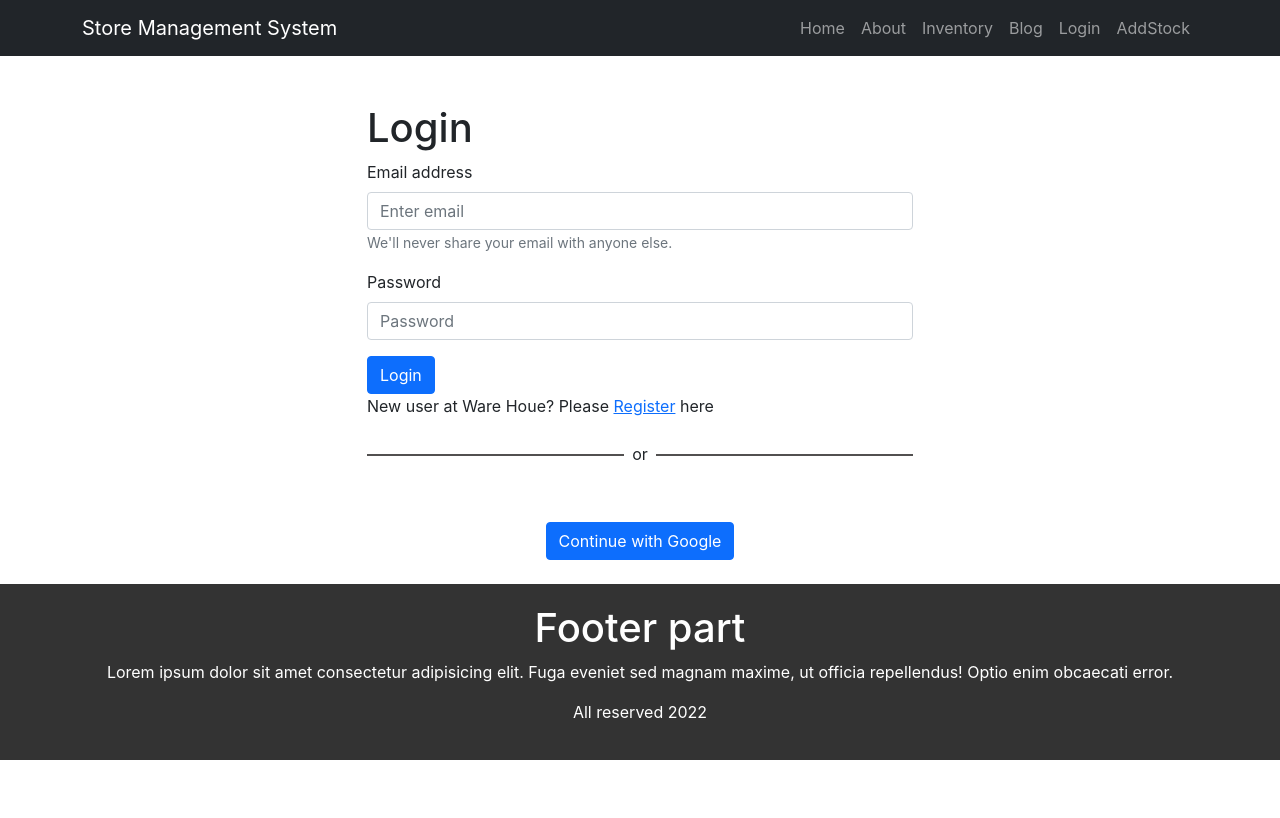
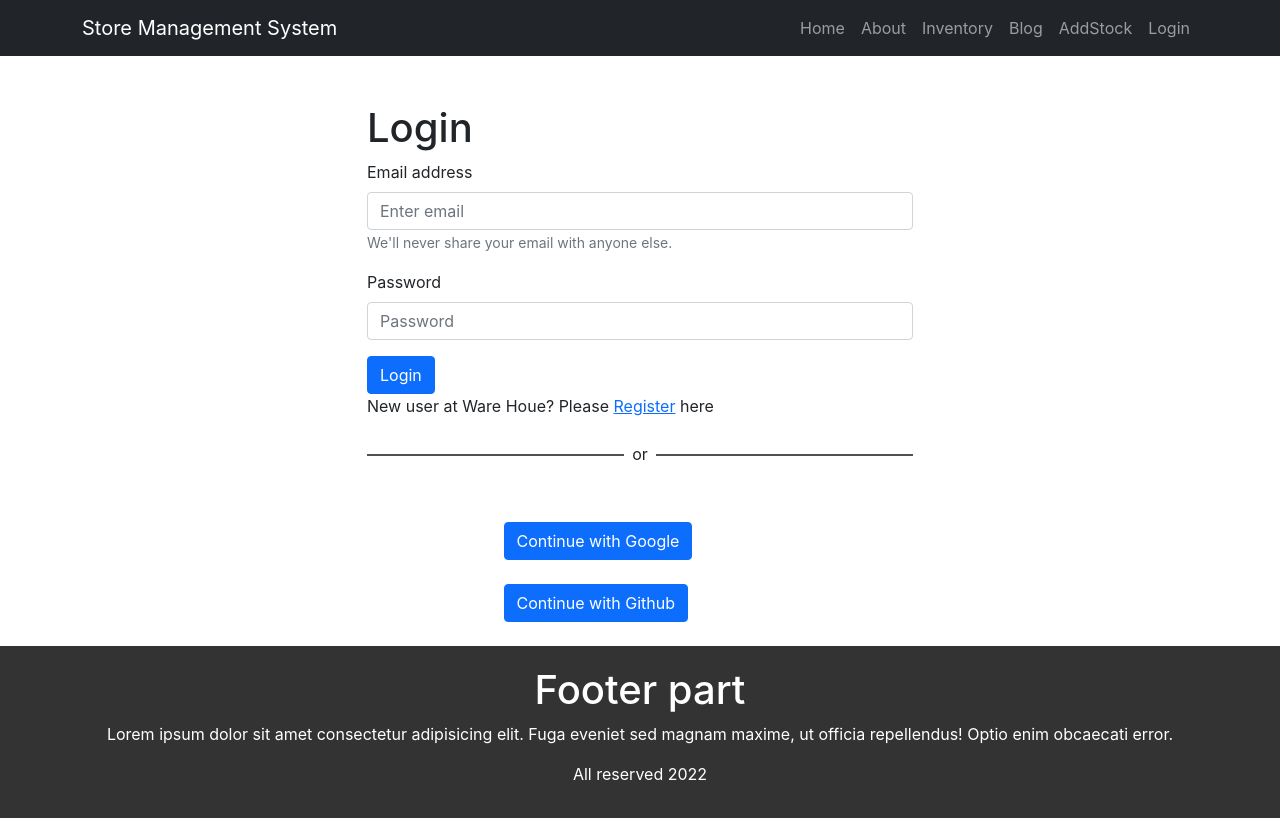
Before and after one commit to sujoncham/grocery-store-client, a React (Create React App) app: page /login in a window 1280 px wide. Shown: the top 818 px of the page. Built offline with nearby package versions, Linux system fonts and the light colour scheme; no server answers.

Commit message:
social login authenticate

```diff
--- a/public/index.html
+++ b/public/index.html
@@ -11,7 +11,7 @@
 
   <link rel="manifest" href="%PUBLIC_URL%/manifest.json" />
 
-  <title>Electronic Ware House</title>
+  <title>Grocery Ware House</title>
 </head>
 
 <body>
--- a/src/Firebase/Firebase.init.js
+++ b/src/Firebase/Firebase.init.js
@@ -0,0 +1,22 @@
+// Import the functions you need from the SDKs you need
+import { initializeApp } from "firebase/app";
+import { getAuth } from "firebase/auth";
+// TODO: Add SDKs for Firebase products that you want to use
+// https://firebase.google.com/docs/web/setup#available-libraries
+
+// Your web app's Firebase configuration
+const firebaseConfig = {
+  apiKey: "AIzaSyAep9V6fcWCkHUd-fMiCZyFWl8FSTvXgJQ",
+  authDomain: "warehouse-management-ser-f94b6.firebaseapp.com",
+  projectId: "warehouse-management-ser-f94b6",
+  storageBucket: "warehouse-management-ser-f94b6.appspot.com",
+  messagingSenderId: "825815686161",
+  appId: "1:825815686161:web:8501ab0dfe3aa800f925b0"
+};
+
+// Initialize Firebase
+const app = initializeApp(firebaseConfig);
+
+const auth = getAuth(app);
+
+export default auth;
--- a/src/components/AddStock/UpdateStock.js
+++ b/src/components/AddStock/UpdateStock.js
@@ -1,11 +1,14 @@
 import React from 'react';
-import { useParams } from 'react-router-dom';
+import { Link, useParams } from 'react-router-dom';
 
 const UpdateStock = () => {
     const {inventoryId} = useParams();
     return (
-        <div>
+        <div className='w-50 mx-auto'>
             <h1>Stock Updates : {inventoryId}</h1>
+            <Link to="/stockList">
+            <button className='btn btn-primary'>UpdateStock</button>
+            </Link>
         </div>
     );
 };
--- a/src/components/AuthenLogin/Login.js
+++ b/src/components/AuthenLogin/Login.js
@@ -1,19 +1,56 @@
-import React from 'react';
+import React, { useState } from 'react';
 import { Button, Form } from 'react-bootstrap';
-import { Link } from 'react-router-dom';
+import { useSignInWithEmailAndPassword } from 'react-firebase-hooks/auth';
+import { Link, useLocation, useNavigate } from 'react-router-dom';
+import auth from '../../Firebase/Firebase.init';
 import './Authenticate.css';
 import SocialLogin from './SocialLogin';
 
 const Login = () => {
+    const [email, setEmail] = useState('');
+    const [password, setPassord] = useState('');
+    const navigate = useNavigate();
+    const location = useLocation();
+    const [
+        signInWithEmailAndPassword,
+        user,
+        loading,
+        error,
+      ] = useSignInWithEmailAndPassword(auth);
+
+      let from = location.state?.from.pathName || '/';
+
+    let errorHandle;
+    if (error) {
+        errorHandle = <p className='text-danger'>Error: {error.message}</p>
+      }
+      if (loading) {
+        return <p>Loading...</p>;
+      }
+
+      if(user){
+        navigate(from, {replace:true});
+
+      }
+
+      const handleLoginSubmit = event =>{
+        const email = event.target.email.value;
+        const password = event.target.password.value;
+        signInWithEmailAndPassword(email, password)
+
+      }
+
     return (
         <div className='container mt-5'>
         <div className='row'>
-        <div class="col-md-6 offset-md-3">
+        <div className="col-md-6 offset-md-3">
             <h1>Login</h1>
-            <Form>
+            {loading}
+            {errorHandle}
+            <Form onSubmit={handleLoginSubmit}>
                 <Form.Group className="mb-3" controlId="formBasicEmail">
                     <Form.Label>Email address</Form.Label>
-                    <Form.Control type="email" placeholder="Enter email" />
+                    <Form.Control type="email" name='email' placeholder="Enter email" />
                     <Form.Text className="text-muted">
                     We'll never share your email with anyone else.
                     </Form.Text>
@@ -21,16 +58,14 @@ const Login = () => {
 
                 <Form.Group className="mb-3" controlId="formBasicPassword">
                     <Form.Label>Password</Form.Label>
-                    <Form.Control type="password" placeholder="Password" />
+                    <Form.Control type="password" name='password' placeholder="Password" />
                 </Form.Group>
                 <Button variant="primary" type="submit">
                     Login
                 </Button>
             </Form>
             <p>New user at Ware Houe? Please <Link to="/register">Register</Link> here</p>
-            <div className='d-flex align-items-center'>
-            <div className='lineDiv'></div> <span className='p-2'>or</span> <div className='lineDiv'></div>
-            </div>
+
             <SocialLogin></SocialLogin>
             </div>
         </div>
--- a/src/components/AuthenLogin/Register.js
+++ b/src/components/AuthenLogin/Register.js
@@ -1,33 +1,69 @@
-import React from 'react';
+import React, { useState } from 'react';
 import { Button, Form } from 'react-bootstrap';
-import { Link } from 'react-router-dom';
+import { useCreateUserWithEmailAndPassword } from 'react-firebase-hooks/auth';
+import { Link, useNavigate } from 'react-router-dom';
+import auth from '../../Firebase/Firebase.init';
 import SocialLogin from './SocialLogin';
 
 const Register = () => {
+    const [email, setEmail] = useState('');
+    const [password, setPassord] = useState('');
+    const [name, setName] = useState('');
+    const [confirmPassword, setConfirmPassword] = useState('');
+    const navigate = useNavigate()
+    const [
+        createUserWithEmailAndPassword,
+        user,
+        loading,
+        error,
+      ] = useCreateUserWithEmailAndPassword(auth);
+
+      const handleSubmitForm = (event) =>{
+        event.preventDefault();
+        const email = event.target.email.value;
+        const password = event.target.password.value;
+        const name = event.target.name.value;
+        const confirmPassword = event.target.confirmPassword.value;
+
+        createUserWithEmailAndPassword(email, password, name, confirmPassword);
+      }
+      let errorHandle;
+      if (error) {
+        errorHandle = <p className='text-center'>Error: {error?.message}</p>
+      }
+      if (loading) {
+        return <p>Loading...</p>;
+      }
+
+      if(user){
+          navigate('/');
+      }
+
     return (
         <div className='container mt-5'>
         <div className='row'>
-        <div class="col-md-6 offset-md-3">
+        <div className="col-md-6 offset-md-3">
             <h1>Register</h1>
-            <Form>
+            {errorHandle}
+            <Form onSubmit={handleSubmitForm}>
                 <Form.Group className="mb-3" controlId="formBasicName">
                     <Form.Label>Your name</Form.Label>
-                    <Form.Control type="text" placeholder="Enter name" />
+                    <Form.Control type="text" name='name' placeholder="Enter name" />
                 </Form.Group>
 
                 <Form.Group className="mb-3" controlId="formBasicEmail">
                     <Form.Label>Email address</Form.Label>
-                    <Form.Control type="email" placeholder="Enter email" />
+                    <Form.Control type="email" name='email' placeholder="Enter email" />
                 </Form.Group>
 
                 <Form.Group className="mb-3" controlId="formBasicPassword">
                     <Form.Label>Password</Form.Label>
-                    <Form.Control type="password" placeholder="Password" />
+                    <Form.Control type="password" name='password' placeholder="Password" />
                 </Form.Group>
 
                 <Form.Group className="mb-3" controlId="formBasicConfirmPassword">
                     <Form.Label>Confirm Password</Form.Label>
-                    <Form.Control type="password" placeholder="Confirm Password" />
+                    <Form.Control type="password" name='confirmPassword' placeholder="Confirm Password" />
                 </Form.Group>
 
                 <Button variant="primary" type="submit">
--- /dev/null
+++ b/src/components/AuthenLogin/RequireAuth.js
@@ -0,0 +1,17 @@
+import { useAuthState } from "react-firebase-hooks/auth";
+import { Navigate, useLocation } from "react-router-dom";
+import auth from "../../Firebase/Firebase.init";
+
+
+const RequireAuth = ({children}) =>{
+    const [user] = useAuthState(auth);
+    const location = useLocation();
+    if(!user){
+        return <Navigate to='/login' state={{from: location}} replace />
+
+    }
+    return children;
+
+}
+
+export default RequireAuth;
--- a/src/components/AuthenLogin/SocialLogin.js
+++ b/src/components/AuthenLogin/SocialLogin.js
@@ -1,9 +1,46 @@
 import React from "react";
+import { useSignInWithGithub, useSignInWithGoogle } from "react-firebase-hooks/auth";
+import { useNavigate } from "react-router-dom";
+import auth from "../../Firebase/Firebase.init";
 
 const SocialLogin = () => {
+  const navigate = useNavigate();
+  const [signInWithGoogle, user, loading, error] = useSignInWithGoogle(auth);
+  const [signInWithGithub, gitUser, gitLoading, gitError] = useSignInWithGithub(auth);
+
+  let errorElement;
+  if (error || gitError) {
+    errorElement = <p className="text-danger">Error: {error?.message} {gitError?.message}</p>;
+  }
+  if (loading || gitLoading) {
+    return <p>Loading...</p>;
+  }
+  if (user || gitUser) {
+    navigate("/");
+  }
+
   return (
-    <div className="social-login mt-5 mb-4 d-flex justify-content-center align-items-center">
-      <button className="btn btn-primary">Continue with Google</button>
+    <div className="social-login">
+
+      <div className="d-flex align-items-center">
+        <div className="lineDiv"></div> <span className="p-2">or</span>{" "}
+        <div className="lineDiv"></div>
+      </div>
+      {errorElement}
+
+      <div className="mt-5 mb-4 w-50 mx-auto">
+
+        <div className="google-sign mb-4">
+        <button onClick={() => signInWithGoogle()} className="btn btn-primary">
+          Continue with Google
+        </button>
+        </div>
+        <div className="git-sign">
+        <button onClick={() => signInWithGithub()} className="btn btn-primary">
+          Continue with Github
+        </button>
+        </div>
+      </div>
     </div>
   );
 };
--- a/src/components/AuthenLogin/useRequireAuth.js
+++ /dev/null
@@ -1,5 +0,0 @@
-const useRequireAuth = () =>{
-
-}
-
-export default useRequireAuth;
--- a/src/components/SharedPart/Header.js
+++ b/src/components/SharedPart/Header.js
@@ -1,8 +1,15 @@
+import { signOut } from 'firebase/auth';
 import React from 'react';
 import { Container, Nav, Navbar } from 'react-bootstrap';
+import { useAuthState } from 'react-firebase-hooks/auth';
 import { Link } from 'react-router-dom';
+import auth from '../../Firebase/Firebase.init';
 
 const Header = () => {
+    const [user] = useAuthState(auth);
+    const handleSignOut = () =>{
+        signOut(auth);
+    }
     return (
         <Navbar collapseOnSelect expand="lg" bg="dark" variant="dark">
             <Container>
@@ -15,8 +22,14 @@ const Header = () => {
                     <Nav.Link as={Link} to="/about">About</Nav.Link>
                     <Nav.Link as={Link} to="/inventory">Inventory</Nav.Link>
                     <Nav.Link as={Link} to="/blog">Blog</Nav.Link>
-                    <Nav.Link as={Link} to="/login">Login</Nav.Link>
                     <Nav.Link as={Link} to="/addStock">AddStock</Nav.Link>
+                    {user?.displayName && user.displayName.slice(0, 6)}
+                    {
+                        user ?
+                        <button className='btn btn-link' onClick={handleSignOut} >SignOut</button>
+                        :
+                        <Nav.Link as={Link} to="/login">Login</Nav.Link>
+                    }
                 </Nav>
                 </Navbar.Collapse>
             </Container>
```
Also changed, not shown: src/App.js (+8 -0 lines).
